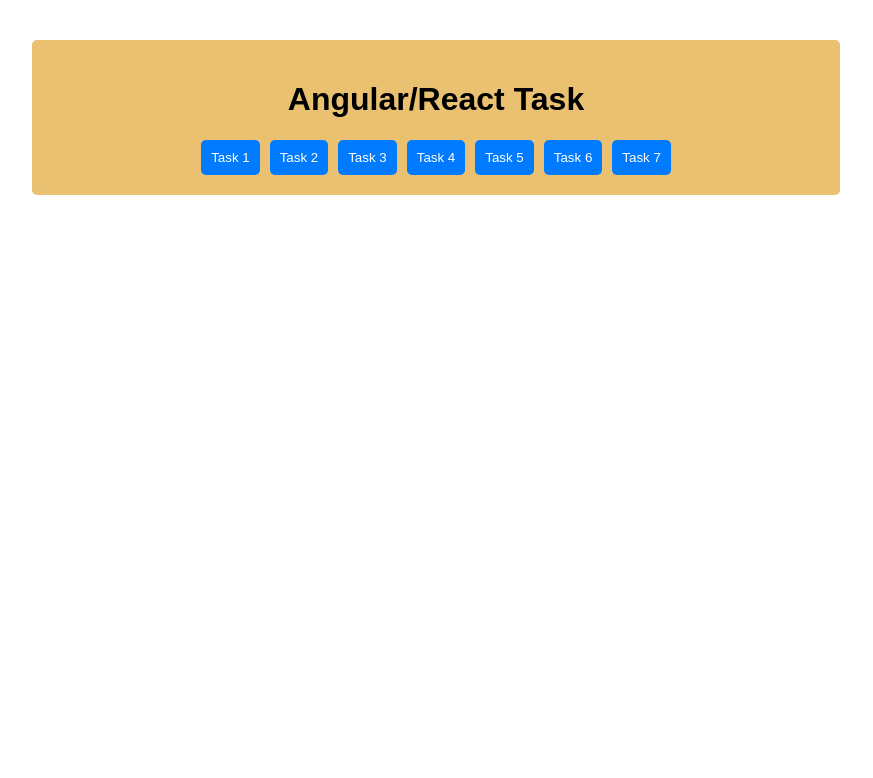
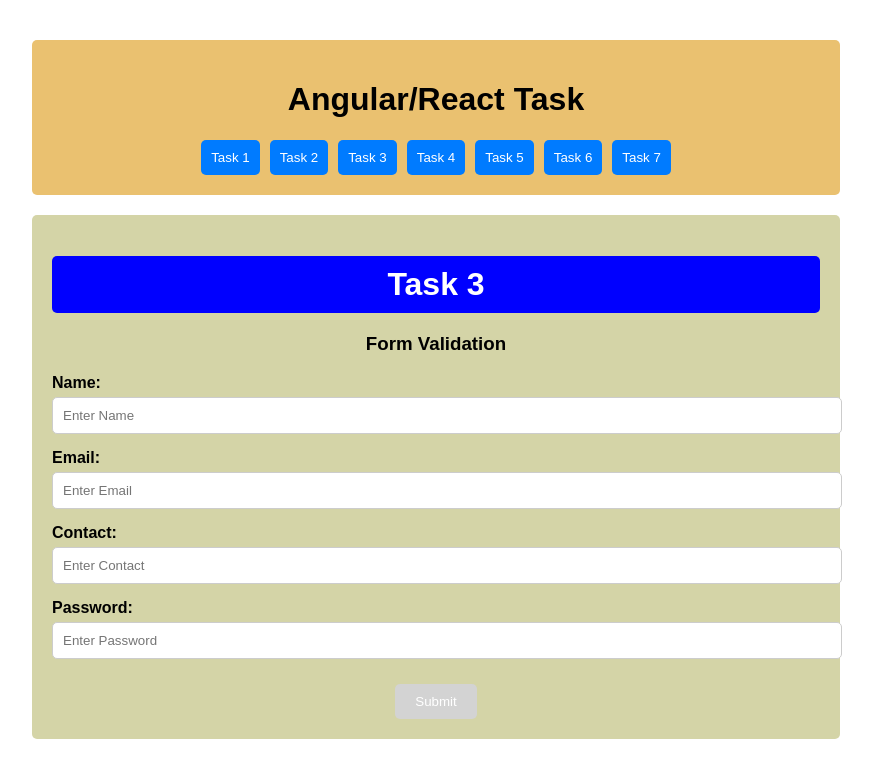
Before and after one commit to gaebar/my-react-dashboard, a React (Create React App) app: page /task3 in a window 1280 px wide. Shown: the top 778 px of the page, without its empty margins (204-1077 px from the left). Built offline with nearby package versions, Linux system fonts and the light colour scheme.

Commit message:
Add FormValidation component and update routes

```diff
--- a/src/App.tsx
+++ b/src/App.tsx
@@ -3,6 +3,7 @@
 import Dashboard from './components/Dashboard/Dashboard';
 import Counter from './components/Counter/Counter';
 import TodoList from './components/TodoList/TodoList';
+import FormValidation from './components/FormValidation/FormValidation';
 import './App.css';
 
 const App: React.FC = () => {
@@ -14,6 +15,7 @@
           <Route path="/" element={<div />} />
           <Route path="/task1" element={<Counter />} />
           <Route path="/task2" element={<TodoList />} />
+          <Route path="/task3" element={<FormValidation />} />
         </Routes>
       </div>
     </Router>
--- /dev/null
+++ b/src/components/FormValidation/FormValidation.css
@@ -0,0 +1,55 @@
+.form-container {
+    background-color: #D4D4A7;
+    padding: 20px;
+    border-radius: 5px;
+    text-align: center;
+    margin-top: 20px;
+    width: 60%;
+    margin-left: auto;
+    margin-right: auto;
+  }
+
+  .form-container h1 {
+    background-color: #0000FF;
+    color: white;
+    padding: 10px;
+    border-radius: 5px;
+    margin-bottom: 20px;
+  }
+
+  .form-group {
+    margin-bottom: 15px;
+    text-align: left;
+  }
+
+  .form-group label {
+    display: block;
+    font-weight: bold;
+    margin-bottom: 5px;
+  }
+
+  .form-group input {
+    width: 100%;
+    padding: 10px;
+    border: 1px solid #ccc;
+    border-radius: 5px;
+  }
+
+  button[type="submit"] {
+    padding: 10px 20px;
+    background-color: #007BFF;
+    color: white;
+    border: none;
+    border-radius: 5px;
+    cursor: pointer;
+    margin-top: 10px;
+  }
+
+  button[type="submit"]:disabled {
+    background-color: #D3D3D3;
+    cursor: not-allowed;
+  }
+
+  button[type="submit"]:not(:disabled):hover {
+    background-color: #0056b3;
+  }
--- /dev/null
+++ b/src/components/FormValidation/FormValidation.tsx
@@ -0,0 +1,97 @@
+import React, { useState, useEffect } from 'react';
+import './FormValidation.css';
+
+const FormValidation: React.FC = () => {
+  // State variables to store form input values
+  const [name, setName] = useState<string>('');
+  const [email, setEmail] = useState<string>('');
+  const [contact, setContact] = useState<string>('');
+  const [password, setPassword] = useState<string>('');
+  const [isFormValid, setIsFormValid] = useState<boolean>(false); // State to track form validity
+  const [submitted, setSubmitted] = useState<boolean>(false); // State to track form submission
+
+  // useEffect to validate the form whenever any input changes
+  useEffect(() => {
+    validateForm();
+  }, [name, email, contact, password]);
+
+  // Function to validate the form inputs
+  const validateForm = () => {
+    const isNameValid = name.trim() !== '';
+    const isEmailValid = email.includes('@');
+    const isContactValid = /^\d{10}$/.test(contact);
+    const isPasswordValid = password.length >= 8;
+
+    // Set the form validity based on individual input validations
+    setIsFormValid(isNameValid && isEmailValid && isContactValid && isPasswordValid);
+  };
+
+  // Function to handle form submission
+  const handleSubmit = (e: React.FormEvent) => {
+    e.preventDefault(); // Prevent the default form submission behavior
+    setSubmitted(true); // Set the form as submitted
+  };
+
+  return (
+    <div className="form-container">
+      <h1>Task 3</h1>
+      <h3>Form Validation</h3>
+      <form onSubmit={handleSubmit}>
+        <div className="form-group">
+          <label htmlFor="name">Name:</label>
+          <input
+            type="text"
+            id="name"
+            value={name}
+            onChange={(e) => setName(e.target.value)}
+            placeholder="Enter Name"
+          />
+        </div>
+        <div className="form-group">
+          <label htmlFor="email">Email:</label>
+          <input
+            type="email"
+            id="email"
+            value={email}
+            onChange={(e) => setEmail(e.target.value)}
+            placeholder="Enter Email"
+          />
+        </div>
+        <div className="form-group">
+          <label htmlFor="contact">Contact:</label>
+          <input
+            type="text"
+            id="contact"
+            value={contact}
+            onChange={(e) => setContact(e.target.value)}
+            placeholder="Enter Contact"
+          />
+        </div>
+        <div className="form-group">
+          <label htmlFor="password">Password:</label>
+          <input
+            type="password"
+            id="password"
+            value={password}
+            onChange={(e) => setPassword(e.target.value)}
+            placeholder="Enter Password"
+          />
+        </div>
+        <button type="submit" disabled={!isFormValid}>
+          Submit
+        </button>
+      </form>
+      {submitted && (
+        <div className="form-values">
+          <h3>Submitted Values:</h3>
+          <p>Name: {name}</p>
+          <p>Email: {email}</p>
+          <p>Contact: {contact}</p>
+          <p>Password: {password}</p>
+        </div>
+      )}
+    </div>
+  );
+};
+
+export default FormValidation;
```
